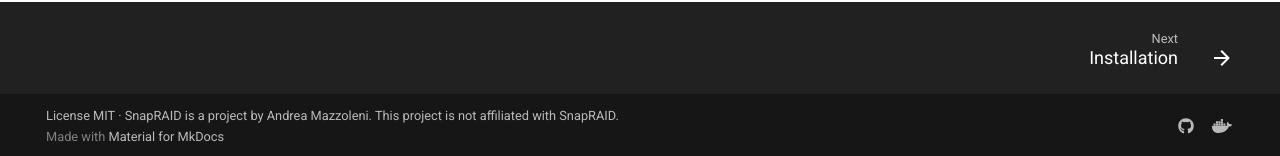
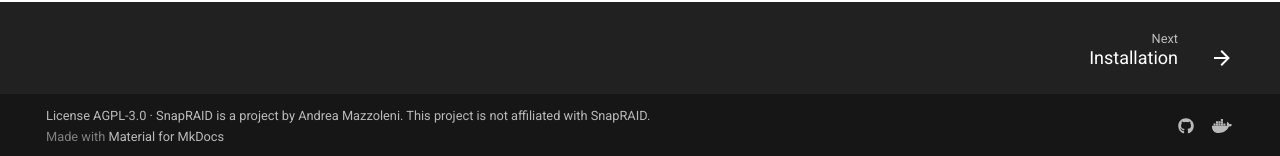
Before and after one commit to firsttris/snapraid-ui, an MkDocs documentation site: the page built from docs/README.md, in a window 1280 px wide and 900 px high, scrolled down 2993 px. Shown: the part 741-897 px from the top of the window. Built offline with MkDocs 1.6.1 and Material for MkDocs 9.7.7, drawn with Linux system fonts in a browser that asks for light colours; comment, search, counter and statistics services are not loaded.

Commit message:
License AGPL-3.0 and README footer (#21)
* README footer with star, license and an MIT LICENSE file

Co-Authored-By: Claude Opus 5.5 <noreply@anthropic.com>
Claude-Session: https://claude.ai/code/session_01AVgdPPZwbBsNQhBoFDMtPv

* License: AGPL-3.0 instead of MIT, with a NOTICE and a commercial license

Co-Authored-By: Claude Opus 5.5 <noreply@anthropic.com>
Claude-Session: https://claude.ai/code/session_01AVgdPPZwbBsNQhBoFDMtPv

* License: name only the current license

Co-Authored-By: Claude Opus 5.5 <noreply@anthropic.com>
Claude-Session: https://claude.ai/code/session_01AVgdPPZwbBsNQhBoFDMtPv

---------

Co-authored-by: Claude <noreply@anthropic.com>

```diff
--- a/mkdocs.yml
+++ b/mkdocs.yml
@@ -10,7 +10,7 @@ repo_url: https://github.com/firsttris/snapraid-ui
 repo_name: firsttris/snapraid-ui
 edit_uri: edit/master/docs/
 copyright: >-
-  License MIT · SnapRAID is a project by Andrea Mazzoleni.
+  License AGPL-3.0 · SnapRAID is a project by Andrea Mazzoleni.
   This project is not affiliated with SnapRAID.
 
 docs_dir: docs
```
Also changed, not shown: README.md (+7 -1 lines), 4 other files.
